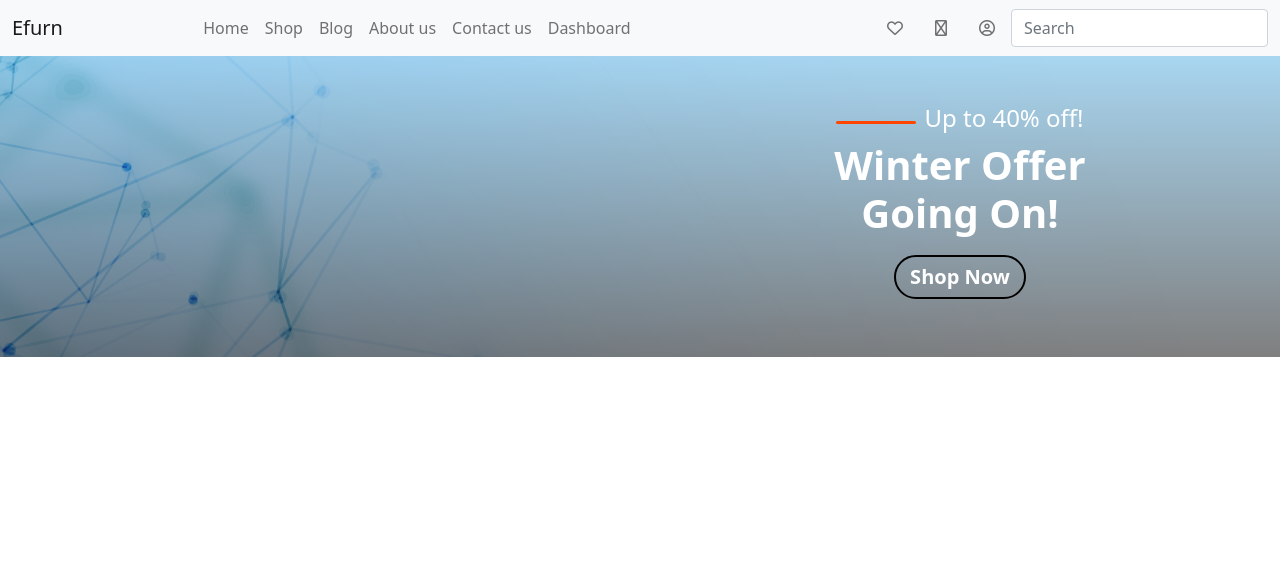
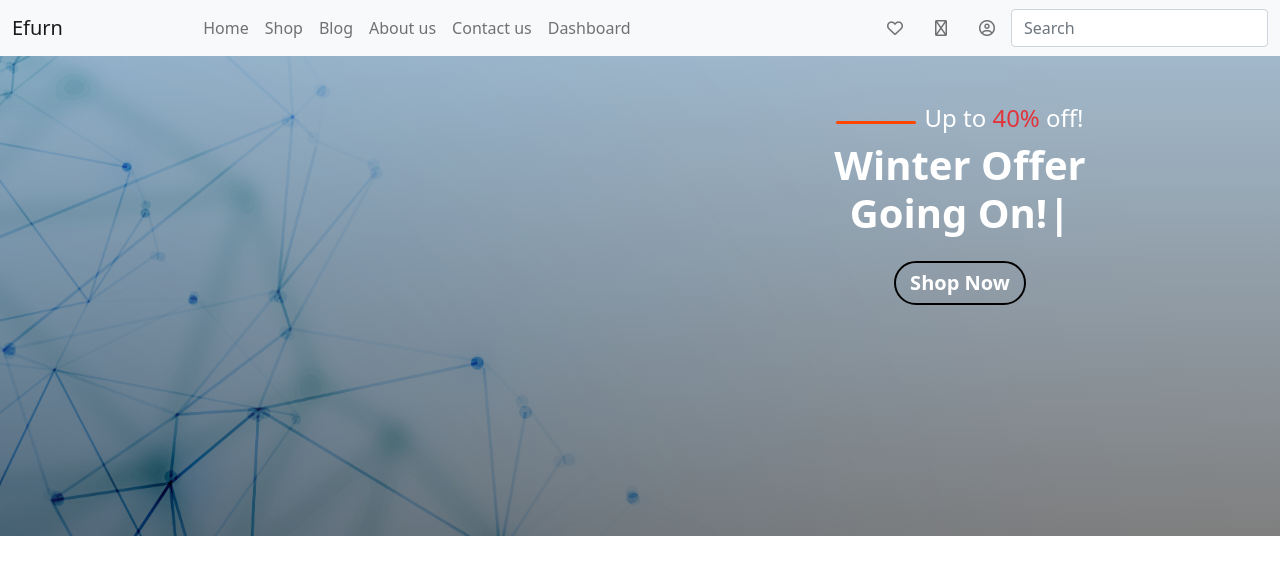
Before and after one commit to dmr-911/eFurn-client, a React (Create React App) app: page /home in a window 1280 px wide. Shown: the top 574 px of the page. Built offline with nearby package versions, Linux system fonts and the light colour scheme; no server answers.

Commit message:
animation implemented in banner section

```diff
--- a/package.json
+++ b/package.json
@@ -20,7 +20,9 @@
     "react-google-button": "^0.7.2",
     "react-router-dom": "^6.2.1",
     "react-scripts": "5.0.0",
+    "react-spring": "^9.4.3",
     "save": "^2.3.1",
+    "typewriter-effect": "^2.18.2",
     "web-vitals": "^2.1.4"
   },
   "scripts": {
--- a/src/Pages/Home/Banner/Banner.css
+++ b/src/Pages/Home/Banner/Banner.css
@@ -1,12 +1,16 @@
 .banner{
-    background-image: linear-gradient(rgba(82, 173, 226, 0.5), rgba(0,0,0,0.5)), url('../../../images/banner/bg.jpg');
+    background-image: linear-gradient(rgba(68, 114, 151, 0.5), rgba(0,0,0,0.5)), url('../../../images/banner/bg.jpg');
     background-repeat: no-repeat;
     background-size: cover;
+    height: 60vh;
 }
 .line{
     height: 3px;
     width: 80px;
     background-color: orangered;
+}
+.banner-title{
+    height: 102px;
 }
 .btn-banner{
     background-color: transparent;
@@ -17,6 +21,7 @@
     border-radius: 25px;
     padding: 5px 14px;
     margin: 10px 0;
+    cursor: pointer;
 }
 .btn-banner:hover{
     background-color: rgb(241, 102, 52);
--- a/src/Pages/Home/Banner/Banner.js
+++ b/src/Pages/Home/Banner/Banner.js
@@ -3,23 +3,49 @@ import { Col, Container, Row } from 'react-bootstrap';
 import './Banner.css';
 import AOS from 'aos';
 import 'aos/dist/aos.css';
+import Typewriter from 'typewriter-effect';
+import { useSpring, animated } from "react-spring";
 
 const Banner = () => {
     useEffect(()=>{
         AOS.init({duration: 3000})
     });
 
+    const styles = useSpring({
+        loop: true,
+        to: [
+          { opacity: 1, color: "#002147" },
+          { opacity: 0.7, color: "red" },
+        ],
+        from: { opacity: 0.7, color: "blue" },
+      });
+
     return (
         <Container fluid className="banner">
             <Row>
                 <Col md={6} className="left-side-banner"></Col>
                 <Col md={6} className="right-side-banner my-5 text-white" data-aos="fade-left">
+                    <div>
                     <div className="d-flex justify-content-center align-items-center">
                         <div className="line rounded me-2"></div>
-                        <h4>Up to 40% off!</h4>
+                        <h4>Up to <animated.div className="d-inline" style={styles}>40%</animated.div> off!</h4>
                     </div>
-                    <h1 className="fw-bold">Winter Offer <br />Going On!</h1>
+                    <h1 className="fw-bold banner-title">
+                    <Typewriter
+
+                    options={{
+                        autoStart: true,
+                        loop: true
+                    }}
+                    onInit={(typeWriter)=>{
+                        typeWriter.typeString(`Winter Offer <br />Going On!`)
+                        .pauseFor(2000)
+                        .start()
+                    }}
+                    />
+                    </h1>
                     <button className="btn-banner">Shop Now</button>
+                    </div>
                 </Col>
             </Row>
         </Container>
```
Also changed, not shown: 1 other file (tests, documents, lock files or other folders).
